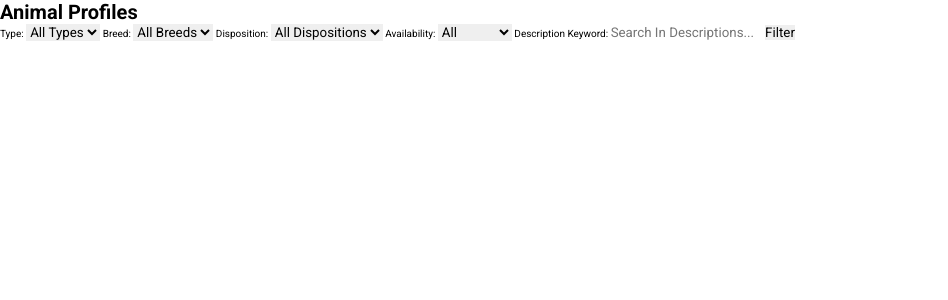
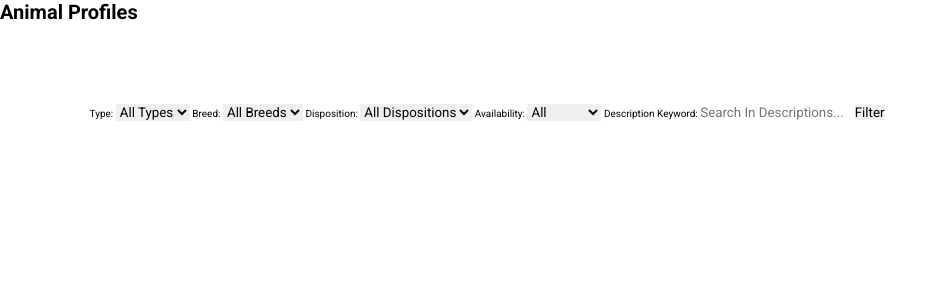
Before and after one commit to bparrott3/Animal-Connect---Capstone, a Flask app: page /animal_profiles in a window 1280 px wide. Shown: the top 300 px of the page, without its empty margins (0-948 px from the left). Run offline with Flask 3, Linux system fonts and the light colour scheme; data that the repository does not hold is empty.

Commit message:
Update animal_profiles.html
Add styling

```diff
--- a/templates/animal_profiles.html
+++ b/templates/animal_profiles.html
@@ -10,10 +10,14 @@
     <link rel="stylesheet" href="./static/css/style.css">
 </head>
 <body>
+    <header class="site-header">
         <h1>Animal Profiles</h1>
-        <div>
+    </header>
+
+    <section class="filter-section">
+        <div class="filter-container">
             <label for="typeFilter">Type:</label>
-            <select id="typeFilter">
+            <select id="typeFilter" class="select-style">
                 <option value="all">All Types</option>
                 <option value="dog">Dog</option>
                 <option value="cat">Cat</option>
@@ -21,13 +25,13 @@
             </select>
 
             <label for="breedFilter">Breed:</label>
-            <select id="breedFilter">
+            <select id="breedFilter" class="select-style">
                 <option value="all">All Breeds</option>
-                <!-- Options will be dynamically populated based on the selected type or all available breeds -->
+                <!-- Options will be dynamically populated -->
             </select>
 
             <label for="dispositionFilter">Disposition:</label>
-            <select id="dispositionFilter">
+            <select id="dispositionFilter" class="select-style">
                 <option value="all">All Dispositions</option>
                 <option value="friendly">Friendly</option>
                 <option value="shy">Shy</option>
@@ -35,7 +39,7 @@
             </select>
 
             <label for="availabilityFilter">Availability:</label>
-            <select id="availabilityFilter">
+            <select id="availabilityFilter" class="select-style">
                 <option value="all">All</option>
                 <option value="available">Available</option>
                 <option value="adopted">Adopted</option>
@@ -43,15 +47,19 @@
             </select>
 
             <label for="descriptionSearch">Description Keyword:</label>
-            <input type="text" id="descriptionSearch" placeholder="Search in descriptions...">
+            <input type="text" id="descriptionSearch" class="input-style" placeholder="Search in descriptions...">
 
-            <button onclick="filterProfiles()">Filter</button>
+            <button onclick="filterProfiles()" class="btn-filter">Filter</button>
         </div>
-    <ul>
+    </section>
+
+    <section class="profile-section">
+        <ul class="profile-list">
             {% for profile in profiles %}
-            <div style="display: flex; align-items: center; margin-bottom: 20px;">
-                <img src="{{ profile['image'] }}" alt="Animal Image" style="width:100px; height:auto; margin-right: 20px;">
-                <div>
+                <li class="profile-item">
+                    <div class="profile-card">
+                        <img src="{{ profile['image'] }}" alt="Animal Image" class="profile-image">
+                        <div class="profile-info">
                             <div>Type: {{ profile['type'] }}</div>
                             <div>Breed: {{ profile['breed'] }}</div>
                             <div>Disposition: {{ profile['disposition'] }}</div>
@@ -59,10 +67,11 @@
                             <div>Description: {{ profile['description'] }}</div>
                         </div>
                     </div>
+                </li>
             {% endfor %}
+        </ul>
+    </section>
 
-
-    </ul>
     <script src="./static/js/browse.js"></script> <!-- JavaScript for dynamic content and filters -->
 </body>
 </html>
```
Lines whose indentation alone changed are shown as unchanged.
